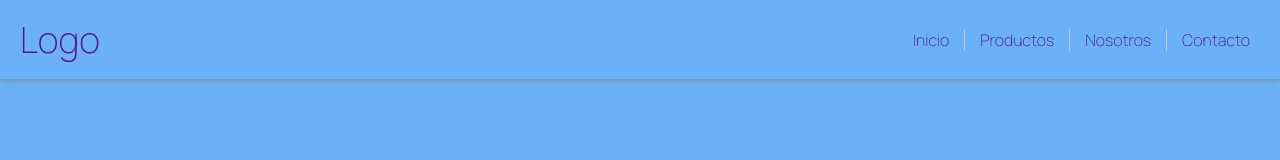
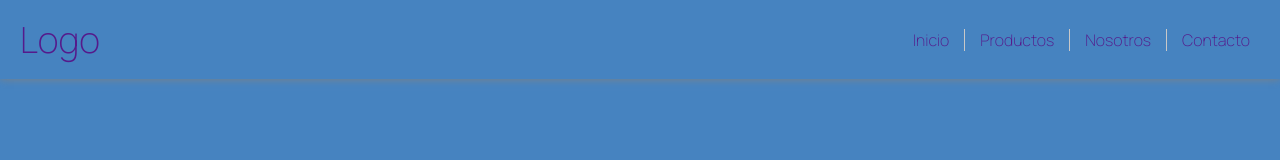
Before and after one commit to Yotfil/viejitosHeader, a plain HTML site: page index.html in a window 1280 px wide. Drawn offline with Linux system fonts and the light colour scheme.

Commit message:
main color changed

```diff
--- a/_variables.sass
+++ b/_variables.sass
@@ -1 +1 @@
-$main-color: #6bb1f8
+$main-color: #4683c0
```
Also changed, not shown: style.css.
